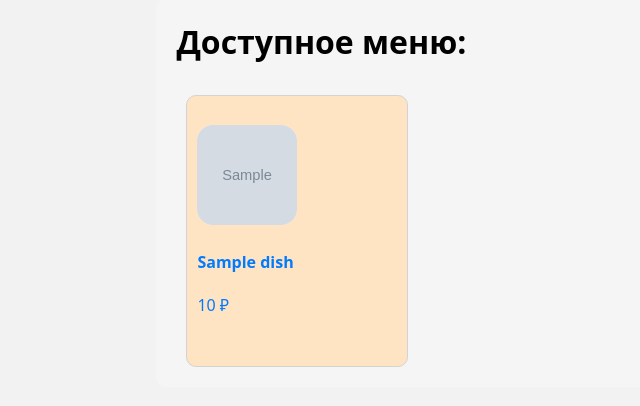
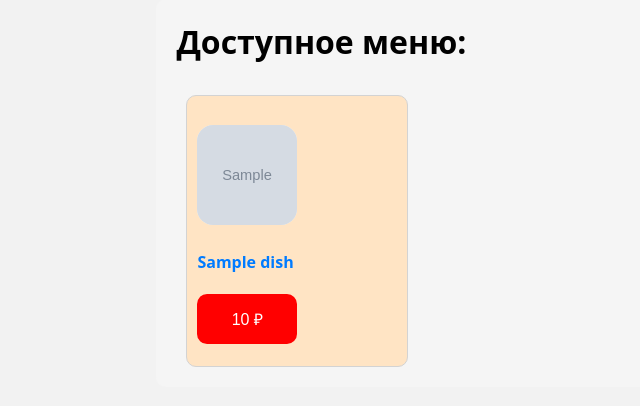
Before and after one commit to chekau/sushi_bar_web, a Flask app: template templates/index.html in a window 1280 px wide. Shown: the part 86-492 px from the top of the page, without its empty margins (54-694 px from the left). Run offline with Flask 3, Linux system fonts and the light colour scheme; the template is opened without the code that fills it: most values are stand-ins (such as "Sample title", 1, 10 or a date in 2020); grey boxes marked "Sample" are stand-in pictures.

Commit message:
изменил структуру главной страницы

```diff
--- a/templates/index.html
+++ b/templates/index.html
@@ -31,19 +31,17 @@
             </form>
             <a class="header_button" href="{{ url_for('register')}}">зарегестрироваться</a>
 
-
-
+            </form>
 
 
 
             <div class="basket">
                 Корзина
+
             </div>
 
-        </div>
 
-
-
+            </div>
 
 
 
@@ -60,7 +58,7 @@
                     {% for dish in dish_group %}
 
                     <div class="dish_card">
-                        <a href="{{ url_for('get_dish', name=dish.name) }}">
+                        <a href="{{ url_for('get_dish', name=dish.name) }}" class="link_dish">
                         <div class="dish_card_info">
                         <h3>
 
@@ -71,13 +69,21 @@
                         </h3>
 
 
-                        <h4>{{dish.name}}</h4>
 
-                            {{dish.price}} ₽
+                           <b> <h4>{{dish.name}}</h4> </b>
+
+
+
+                        <button class="header_button_price">
+                                {{dish.price}} ₽
+
+                        </button>
+
+                        </a>
 
                         </div>
 
-                        </a>
+
                     </div>
 
                 {% endfor %}
@@ -88,6 +94,8 @@
 
     </div>
 
+
+
     </div>
 </body>
 </html>
```
